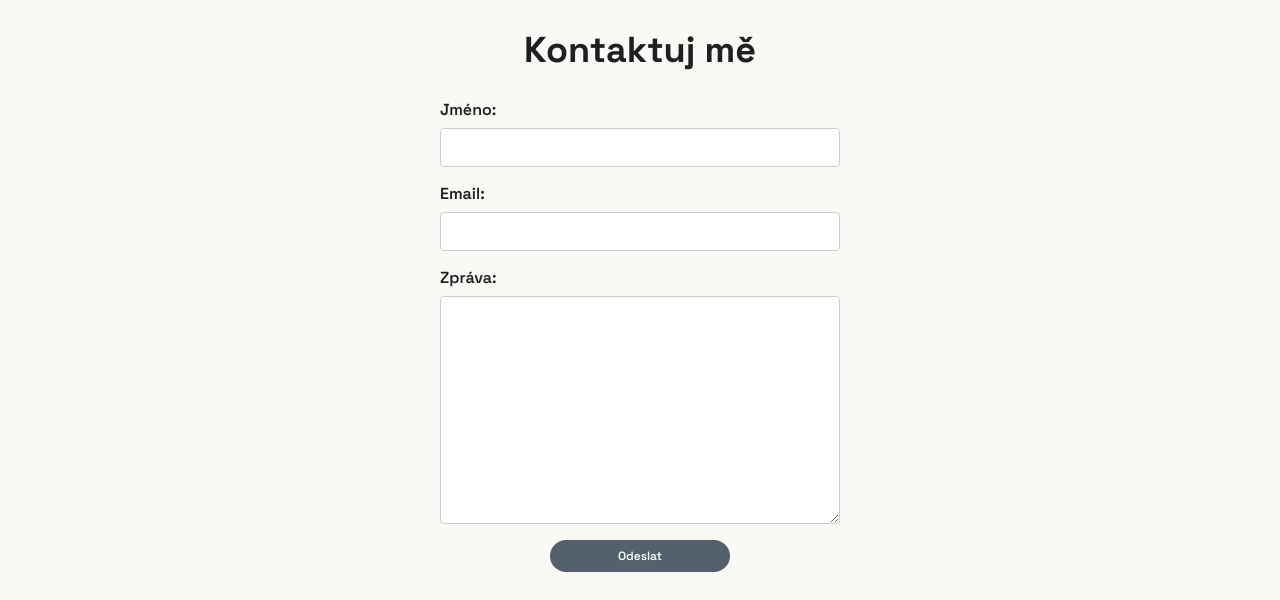
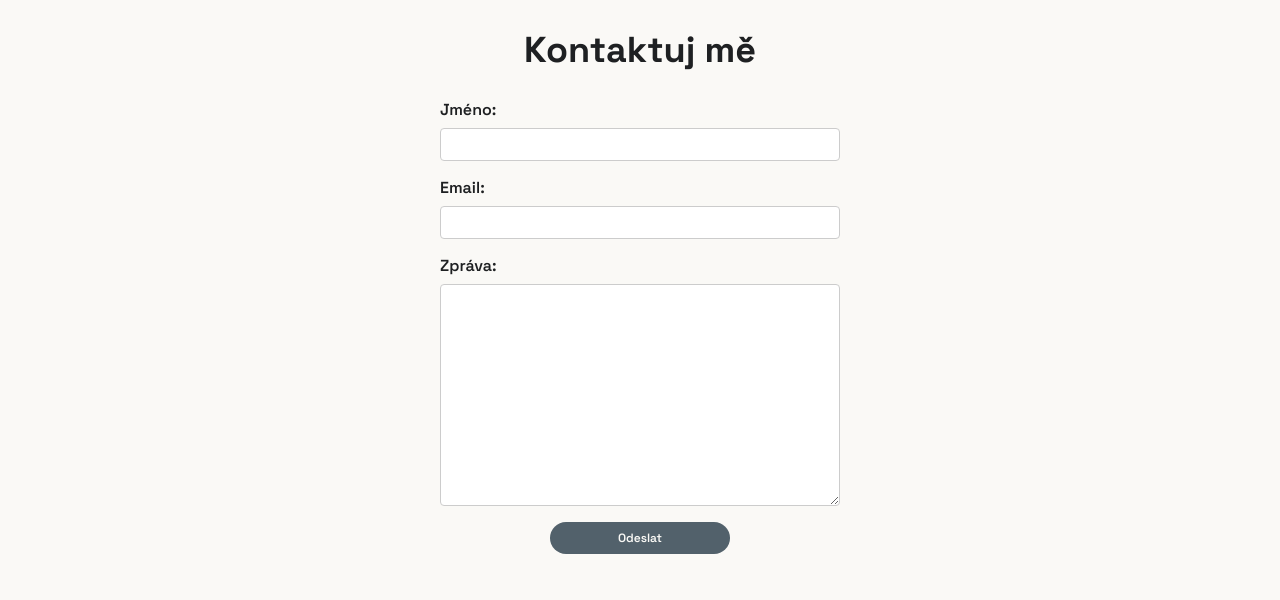
Before and after one commit to eeejdm/eeejdm.github.io, a plain HTML site: page index.html in a window 1280 px wide. Shown: the part 3509-4109 px from the top of the page. Drawn offline with Linux system fonts and the light colour scheme.

Commit message:
Update styles.css

```diff
--- a/css/styles.css
+++ b/css/styles.css
@@ -549,6 +549,10 @@ h2 {
   font-weight: 500;
 }
 
+.form {
+  padding: 0 5vw;
+}
+
 .contact-form {
   display: flex;
   flex-direction: column;
@@ -566,12 +570,11 @@ h2 {
 
 .contact-form input,
 .contact-form textarea {
-  padding: 0.5rem;
+  padding: 5px;
   margin-bottom: 1rem;
   border: 1px solid #ccc;
   border-radius: 4px;
   font-size: 1rem;
-  max-width: 100%;
 }
 
 .contact-form button {
```
